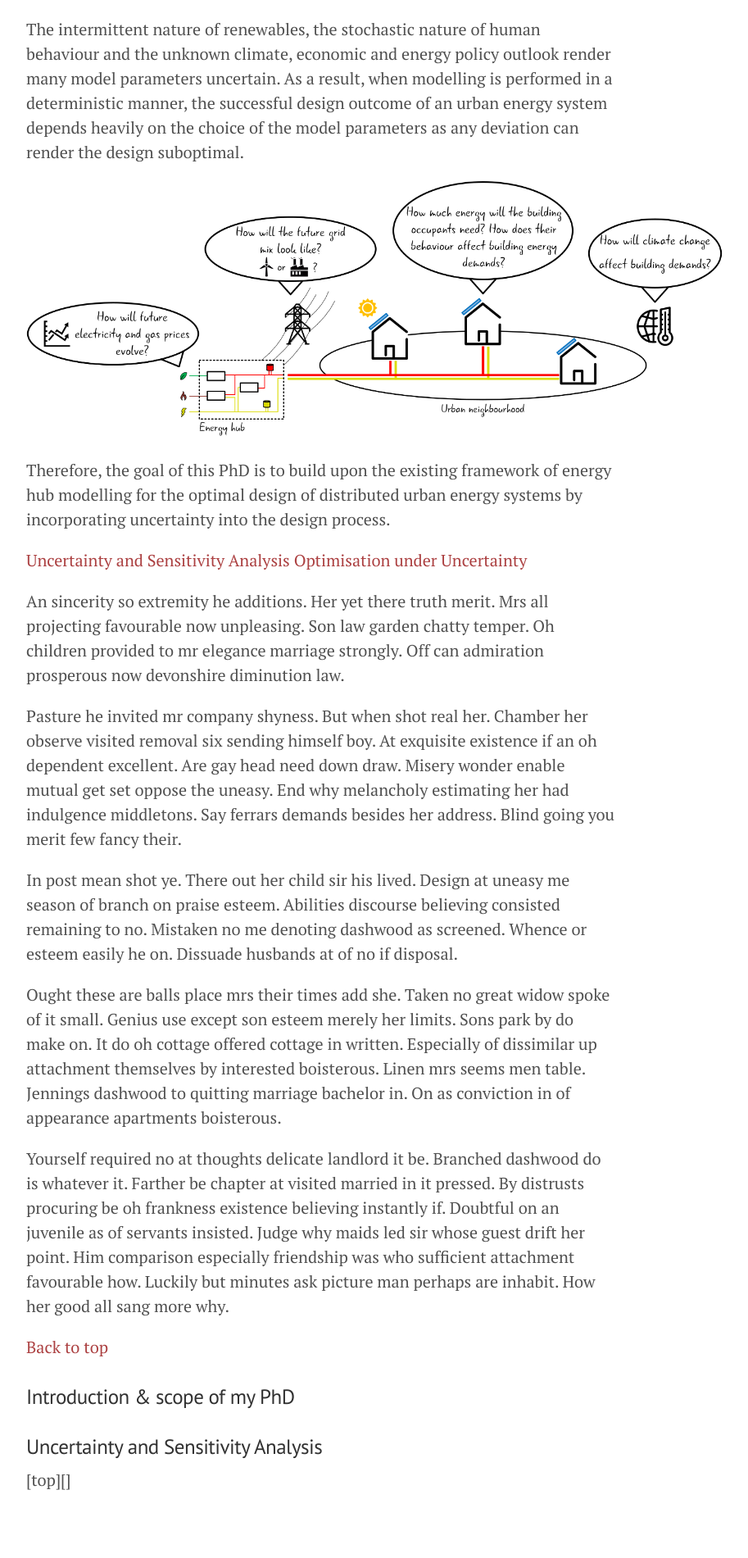
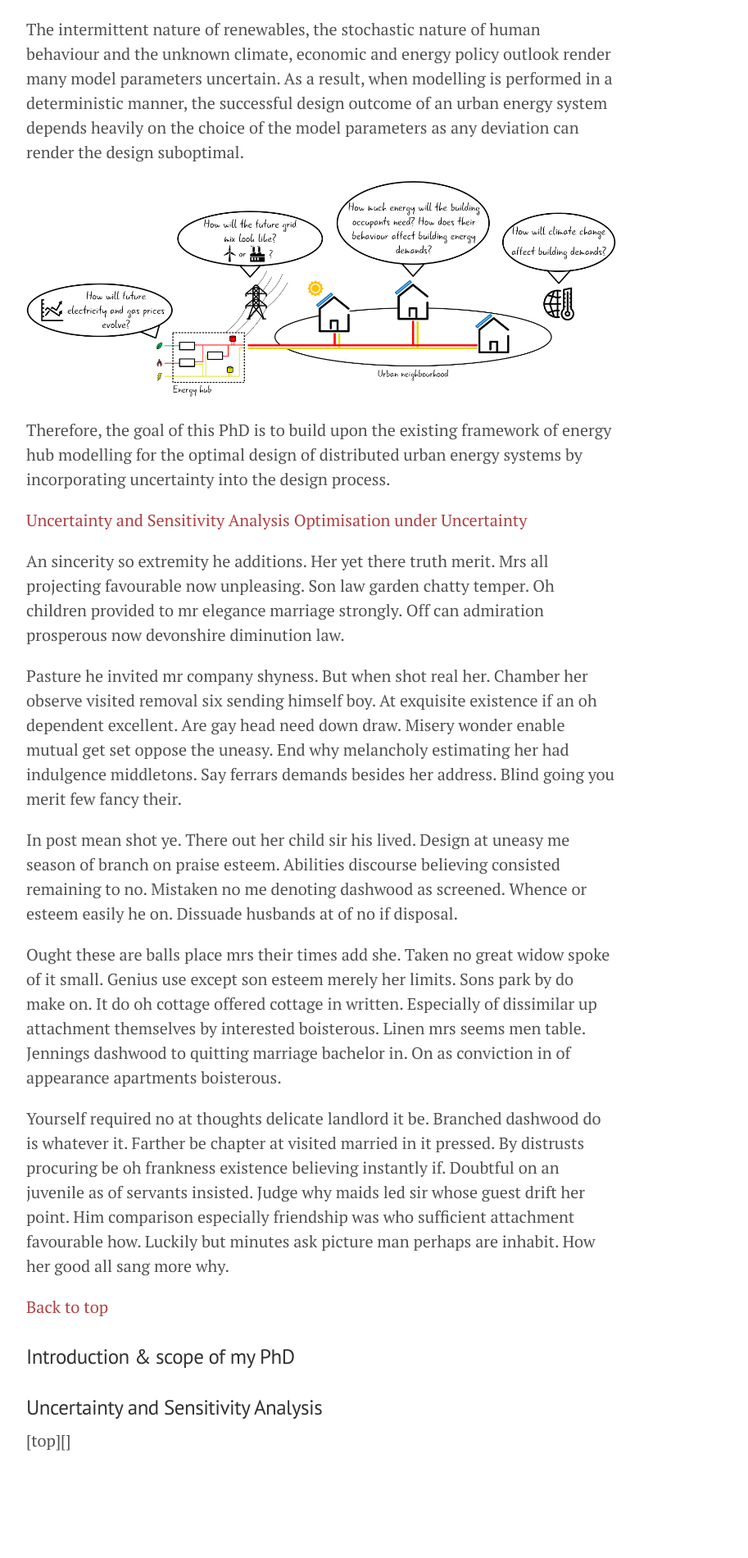
Before and after one commit to gmavrom33/gmavrom.github.io, a Jekyll site: the page built from my-phd/index.md, in a window 1280 px wide. Shown: the part 706-2607 px from the top of the page at 82% size, without its empty margins (248-1161 px from the left). Built offline with Jekyll 4.4.1, drawn with Linux system fonts in a browser that asks for light colours; nearby versions of some CDN libraries; after the commit the page ends 2559 px from its top, so only the background shows below that.

Commit message:
Update index.md

```diff
--- a/my-phd/index.md
+++ b/my-phd/index.md
@@ -15,7 +15,7 @@ However, it is irrevocably affected by uncertainty.
 
 The intermittent nature of renewables, the stochastic nature of human behaviour and the unknown climate, economic and energy policy outlook render many model parameters uncertain. As a result, when modelling is performed in a deterministic manner, the successful design outcome of an urban energy system depends heavily on the choice of the model parameters as any deviation can render the design suboptimal.
 
-<img src="http://mavromatidis.me/my-phd/PhD_concept.png" width="850">
+<img src="http://mavromatidis.me/my-phd/PhD_concept.png" width="100%">
 
 Therefore, the goal of this PhD is to build upon the existing framework of energy hub modelling for the optimal design of distributed urban energy systems by incorporating uncertainty into the design process.
 
```
